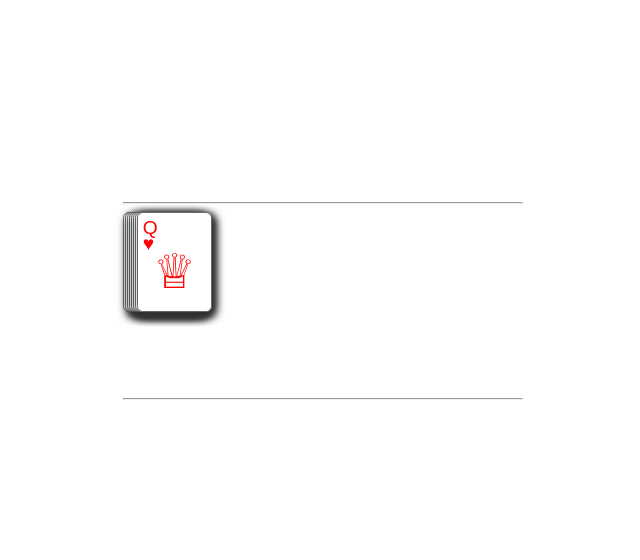
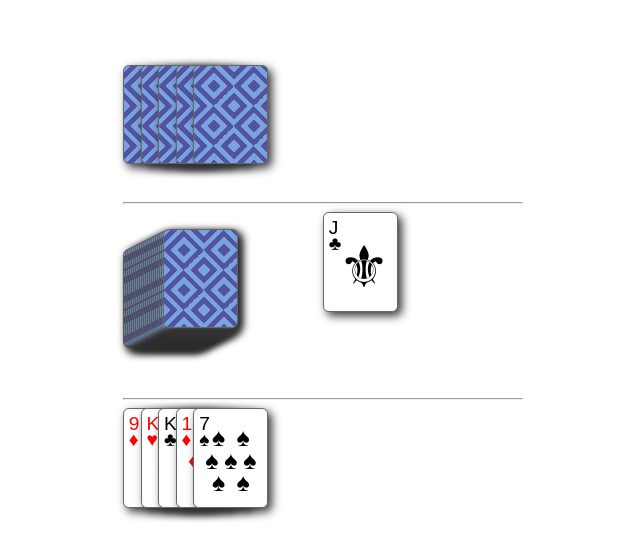
Before and after one commit to Kestrel12/CardGame, a React (Create React App) app: page / in a window 1280 px wide. Shown: the top 560 px of the page, without its empty margins (317-957 px from the left). Built offline with nearby package versions, Linux system fonts and the light colour scheme.

Commit message:
working on it

```diff
--- a/src/App.tsx
+++ b/src/App.tsx
@@ -2,7 +2,7 @@ import React from 'react';
 import logo from './logo.svg';
 import './App.css';
 import './resources/css/cards.css';
-import { Suit, RankSuitCard, CardContainer, Player } from './CardEngine';
+import { Game, Suit, RankSuitCard, CardContainer, Player } from './CardEngine';
 import BoardEights from './components/BoardEights';
 
 
@@ -11,15 +11,27 @@ const suitHearts = new Suit("hearts", "♥", "red");
 const suitDiams = new Suit("diams", "♦", "red");
 const suitClubs = new Suit("clubs", "♣", "black");
 
-const deck = [
-    new RankSuitCard("2", suitClubs),
-    new RankSuitCard("4", suitHearts),
-    new RankSuitCard("J", suitHearts),
-    new RankSuitCard("7", suitClubs),
-    new RankSuitCard("Q", suitClubs),
-    new RankSuitCard("3", suitHearts),
-    new RankSuitCard("J", suitSpades),
-    new RankSuitCard("Q", suitHearts)]
+const suits = [suitSpades, suitHearts, suitDiams, suitClubs];
+const values = ["7", "8", "9", "10", "J", "Q", "K", "A"];
+
+const deck: RankSuitCard[] = [];
+for (let s of suits) {
+    for (let v of values) {
+        deck.push(new RankSuitCard(v, s));
+    }
+}
+
+const game = new Game();
+
+//const deck = [
+//    new RankSuitCard("2", suitClubs),
+//    new RankSuitCard("4", suitHearts),
+//    new RankSuitCard("J", suitHearts),
+//    new RankSuitCard("7", suitClubs),
+//    new RankSuitCard("Q", suitClubs),
+//    new RankSuitCard("3", suitHearts),
+//    new RankSuitCard("J", suitSpades),
+//    new RankSuitCard("Q", suitHearts)]
 
 const gameDefinitionEights2p = {
 
@@ -59,7 +71,7 @@ function App() {
   return (
       <>
           <BoardEights
-              deck={deck} />
+              cards={deck} game={game} />
     </>
   );
 }
--- a/src/CardEngine.tsx
+++ b/src/CardEngine.tsx
@@ -1,7 +1,48 @@
 
 class Game {
 
-    public constructor() { }
+    Init(cards: RankSuitCard[], decks: CardContainer[], players: Player[]): void {
+        alert("init called");
+        const handSize = 5;
+        const drawDeck = decks.find(x => x.ContainerName === "draw");
+        if (!drawDeck) {
+            alert("No draw deck found");
+            return;
+        }
+
+        const discardDeck = decks.find(x => x.ContainerName === "discard");
+        if (!discardDeck) {
+            alert("no discard deck found");
+            return;
+        }
+
+        if (players.length * handSize + 1 > cards.length) {
+            alert("Not enough cards to complete setup");
+            return;
+        }
+
+        // Shuffle
+        for (let i = cards.length - 1; i > 0; i--) {
+            const j = Math.floor(Math.random() * (i + 1));
+            [cards[i], cards[j]] = [cards[j], cards[i]];
+        }
+
+        let deckIndex = 0;
+        for (let p of players) {
+            p.CardContainers[0].SetContents(cards.slice(deckIndex, deckIndex + handSize));
+            deckIndex = deckIndex + handSize;
+        }
+
+        discardDeck.SetContents([cards[deckIndex]]);
+        alert(discardDeck.Contents.length);
+        deckIndex = deckIndex + 1;
+
+        drawDeck.SetContents(cards.slice(deckIndex));
+    }
+
+    Action(card: RankSuitCard) {
+
+    }
 
 }
 
@@ -21,11 +62,14 @@ class Suit {
 class Card {
 
     public Container: CardContainer | null;
-    public SetContainer: ((c: CardContainer | null) => void) | null;
+
+    // Marked as new when a card is added to a hand for animation.
+    // Marked as false after animation is triggered.
+    public IsNew: boolean;
 
     public constructor() {
         this.Container = null;
-        this.SetContainer = null;
+        this.IsNew = false;
     }
 
     public onClick() {
@@ -53,14 +97,34 @@ class CardContainer {
 
     public readonly ContainerName: string;
     public Contents: RankSuitCard[];
-    public SetContents: SetContentsFunc;
+    private SetContentsInternal: SetContentsFunc;
 
     public constructor(containerName: string, contents: RankSuitCard[], setContents: SetContentsFunc) {
         this.ContainerName = containerName;
         this.Contents = contents;
-        this.SetContents = setContents;
+        this.SetContentsInternal = setContents;
     }
 
+    public SetContents(cards: RankSuitCard[]) {
+
+        for (let c of cards) {
+            c.Container = this;
+            c.IsNew = true;
+        }
+
+        this.SetContentsInternal(cards);
+    }
+
+    public AddCard(card: RankSuitCard) {
+        card.Container = this;
+        card.IsNew = true;
+        this.SetContentsInternal([...this.Contents, card]);
+    }
+
+    public RemoveCard(card: RankSuitCard) {
+        const newContents = this.Contents.filter(c => c !== card);
+        this.SetContentsInternal(newContents);
+    }
 
 }
 
--- a/src/components/boardEights.tsx
+++ b/src/components/boardEights.tsx
@@ -1,28 +1,34 @@
-import { useState } from 'react';
-import { RankSuitCard, CardContainer, Player } from '../CardEngine';
+import { useState, useEffect } from 'react';
+import { Game, RankSuitCard, CardContainer, Player } from '../CardEngine';
 import { CardComponent, RankSuitCardComponent } from './CardComponent';
 
 export default function BoardEights(
-	{ deck }: { deck: RankSuitCard[]}) {
+	{ cards, game }: { cards: RankSuitCard[], game: Game }) {
 
-	// cut inputs down to cards + instructions
 
-	const [drawDeck, setDrawDeck] = useState(deck);
+	const [drawDeck, setDrawDeck] = useState([] as RankSuitCard[]);
 	const drawContainer = new CardContainer("draw", drawDeck, setDrawDeck);
 
 	const [discardDeck, setDiscardDeck] = useState([] as RankSuitCard[]);
 	const discardContainer = new CardContainer("discard", discardDeck, setDiscardDeck);
 
+	const [p0Hand, setP0Hand] = useState([] as RankSuitCard[]);
+	const p0HandContainer = new CardContainer("hand", p0Hand, setP0Hand);
+	const p0 = new Player(false, [p0HandContainer]);
+
 	const [p1Hand, setP1Hand] = useState([] as RankSuitCard[]);
 	const p1HandContainer = new CardContainer("hand", p1Hand, setP1Hand);
-	const p1 = new Player(false, [p1HandContainer]);
+	const p1 = new Player(true, [p1HandContainer]);
 
-	const [p2Hand, setP2Hand] = useState([] as RankSuitCard[]);
-	const p2HandContainer = new CardContainer("hand", p2Hand, setP2Hand);
-	const p2 = new Player(true, [p2HandContainer]);
+	useEffect(() => {
+		game.Init(cards, [drawContainer, discardContainer], [p0, p1]);
+	}, []);
 
+	function OnCardPreClick(card: RankSuitCard) {
 
-	function OnCardClick(card: RankSuitCard, container: CardContainer) {
+	}
+
+	function OnCardPostClick(card: RankSuitCard) {
 
 	}
 
@@ -33,26 +39,26 @@ export default function BoardEights(
 			<div style={{ maxWidth: 400, marginLeft: "auto", marginRight: "auto", marginTop: "50px"}}>
 
 				<ul className="hand">
-					{p2.CardContainers[0].Contents.map(c =>
+					{p1.CardContainers[0].Contents.map(c =>
 						<CardComponent card={c}/>)}
 				</ul>
 
 				<hr />
 
-				<ul style={{ display: "inline-block", width: "100px", height: "150px" }} className="deck">
+				<ul style={{ display: "inline-block", width: "200px", height: "150px" }} className="deck">
 					{drawContainer.Contents.map(c =>
-						<RankSuitCardComponent card={c} />)}
+						<CardComponent card={c} />)}
 				</ul>
 
-				<ul style={{display:"inline-block", width: "100px", height: "150px"}} className="deck">
+				<ul style={{display:"inline-block", width: "200px", height: "150px"}} className="deck">
 					{discardContainer.Contents.map(c =>
-						<CardComponent card={c}/>)}
+						<RankSuitCardComponent card={c}/>)}
 				</ul>
 
 				<hr />
 
 				<ul className="hand">
-					{p1.CardContainers[0].Contents.map(c =>
+					{p0.CardContainers[0].Contents.map(c =>
 						<RankSuitCardComponent card={c} />)}
 				</ul>
 
```
